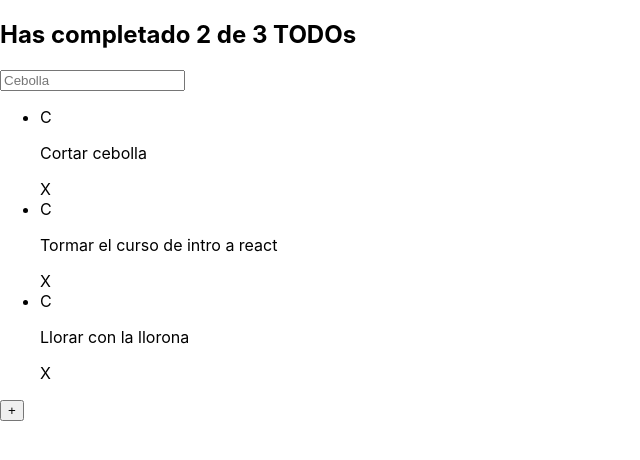
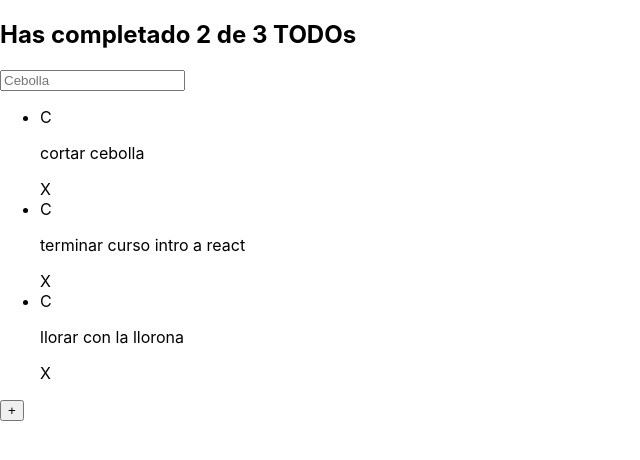
Before and after one commit to jlonuz/todo-machine, a React (Create React App) app: page / in a window 1280 px wide. Shown: the top 460 px of the page, without its empty margins (0-640 px from the left). Built offline with nearby package versions, Linux system fonts and the light colour scheme.

Commit message:
restableciendo el orden del caos

```diff
--- a/src/App.js
+++ b/src/App.js
@@ -1,25 +1,32 @@
-import React from "react";
-import { TodoCounter } from "./TodoCounter";
-import { TodoSearch } from "./TodoSearch.js";
-import { TodoList } from "./TodoList.js";
-import { TodoItem } from "./TodoItem.js";
-import { CreateTodoButtom } from "./CreateTodoButtom.js";
+import React from 'react';
+import { TodoCounter } from './TodoCounter';
+import { TodoSearch } from './TodoSearch';
+import { TodoList } from './TodoList';
+import { TodoItem } from './TodoItem';
+import { CreateTodoButtom } from './CreateTodoButtom';
 //import './App.css';
-const todos=[
-  {text:'Cortar cebolla', completed:false},
-  {text:'Tormar el curso de intro a react', completed:false},
-  {text:'Llorar con la llorona', completed:false}
+
+const todos = [
+  { text: 'cortar cebolla', completed: false },
+  { text: 'terminar curso intro a react', completed: false },
+  { text: 'llorar con la llorona', completed: false }
 ];
+
+
 function App() {
   return (
-   <>
+    <>
       <TodoCounter />
+
       <TodoSearch />
       <TodoList>
-        {todos.map(todo =>(<TodoItem key={todo.text} text={todo.text} />))}
+        { todos.map( todo => (
+          <TodoItem key={todo.text} text={todo.text}/>
+        ))}
       </TodoList>
+
       <CreateTodoButtom />
-   </>
+    </>
   );
 }
 
```
